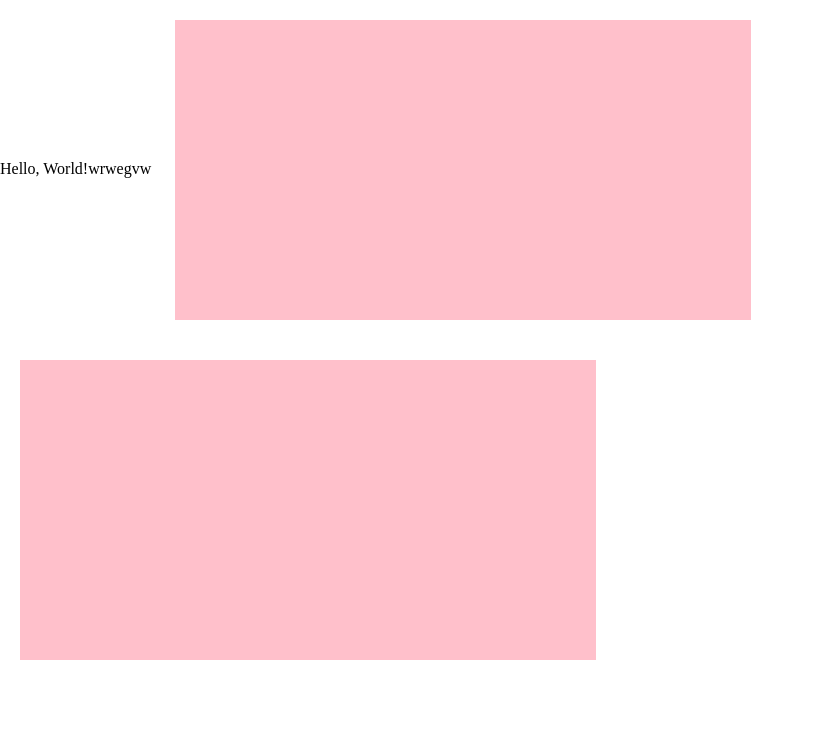
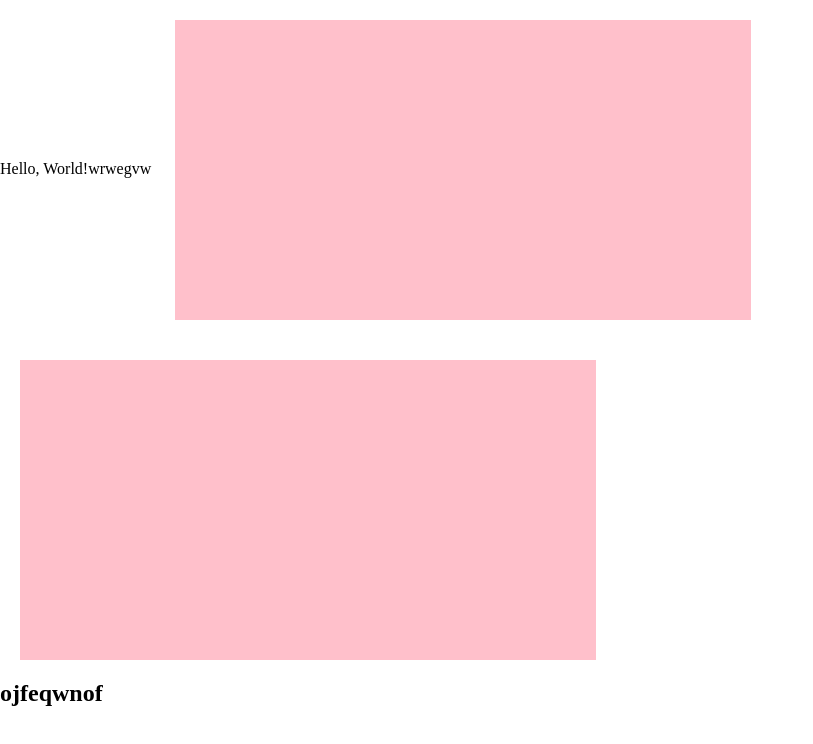
Before and after one commit to Tretyakov-Anton/git_test, a plain HTML site: page index.html in a window 1280 px wide. Shown: the whole page, without its empty margins (0-813 px from the left). Drawn offline with Linux system fonts and the light colour scheme.

Commit message:
index.html

```diff
--- a/index.html
+++ b/index.html
@@ -22,6 +22,7 @@
 
     <div class="responsive"></div>
     <div class="responsive"></div>
+    <h2>ojfeqwnof</h2>
 
 
 
```
